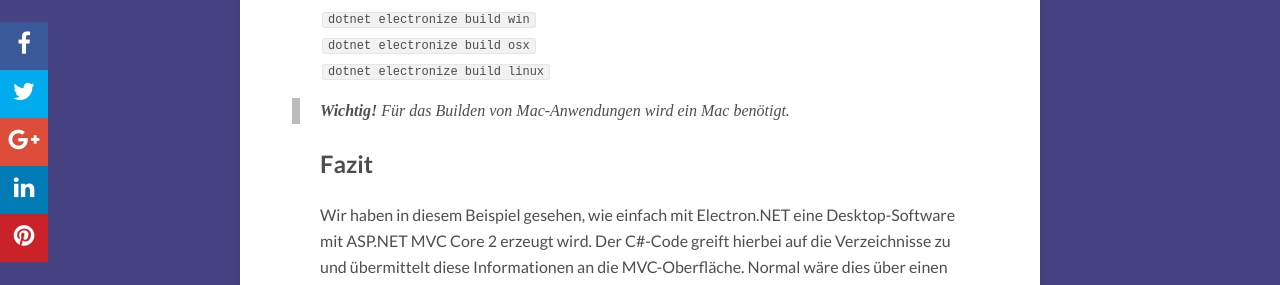
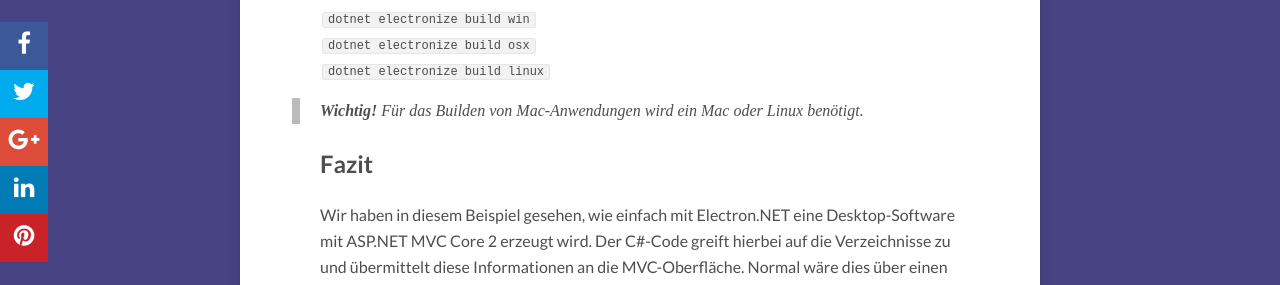
Before and after one commit to GregorBiswanger/CrossPlatformBlogDE, a Jekyll site: the page built from _posts/2017-10-27-electron.net-musicplayer-app-mit-asp.net-core.md, in a window 1280 px wide and 900 px high, scrolled down 8834 px. Shown: the part 158-443 px from the top of the window. Built offline with Jekyll 4.4.1, drawn with Linux system fonts in a browser that asks for light colours; nearby versions of some CDN libraries; comment, search, counter and statistics services are not loaded.

Commit message:
update build information

```diff
--- a/_posts/2017-10-27-electron.net-musicplayer-app-mit-asp.net-core.md
+++ b/_posts/2017-10-27-electron.net-musicplayer-app-mit-asp.net-core.md
@@ -244,7 +244,7 @@ Für einzelne Plattformen:
 `dotnet electronize build osx`
 `dotnet electronize build linux`
 
->> **Wichtig!** Für das Builden von Mac-Anwendungen wird ein Mac benötigt.
+>> **Wichtig!** Für das Builden von Mac-Anwendungen wird ein Mac oder Linux benötigt.
 
 ## Fazit
 Wir haben in diesem Beispiel gesehen, wie einfach mit Electron.NET eine Desktop-Software mit ASP.NET MVC Core 2 erzeugt wird. Der C#-Code greift hierbei auf die Verzeichnisse zu und übermittelt diese Informationen an die MVC-Oberfläche. Normal wäre dies über einen Web-Browser nicht möglich.
```
